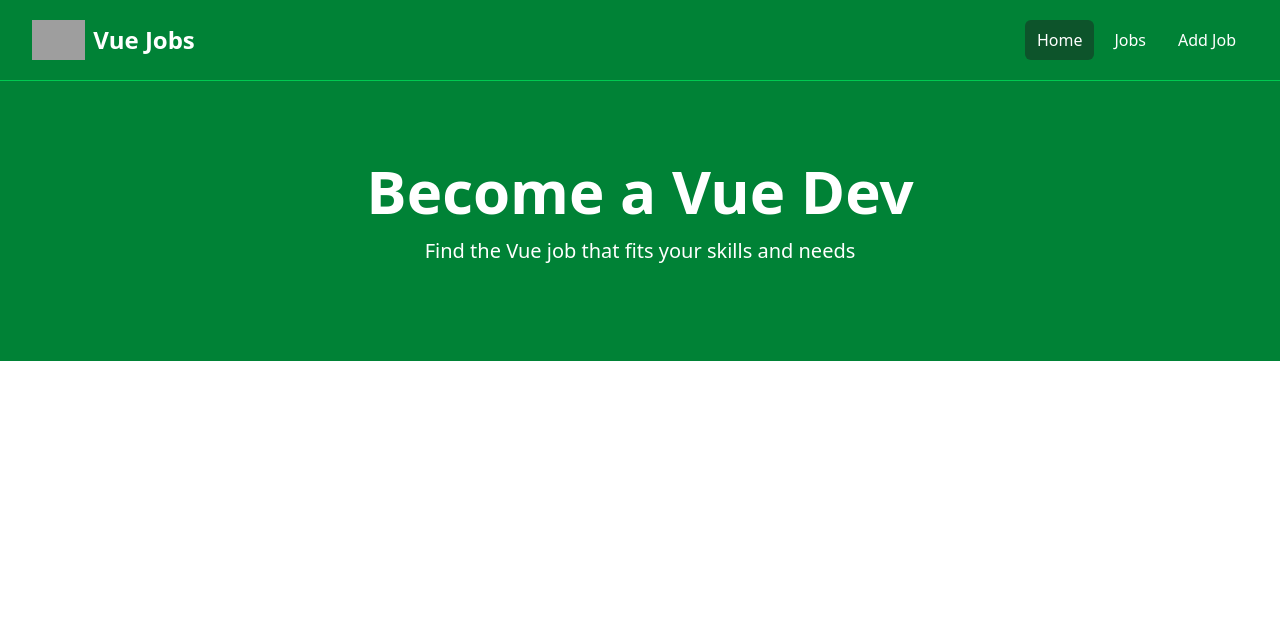
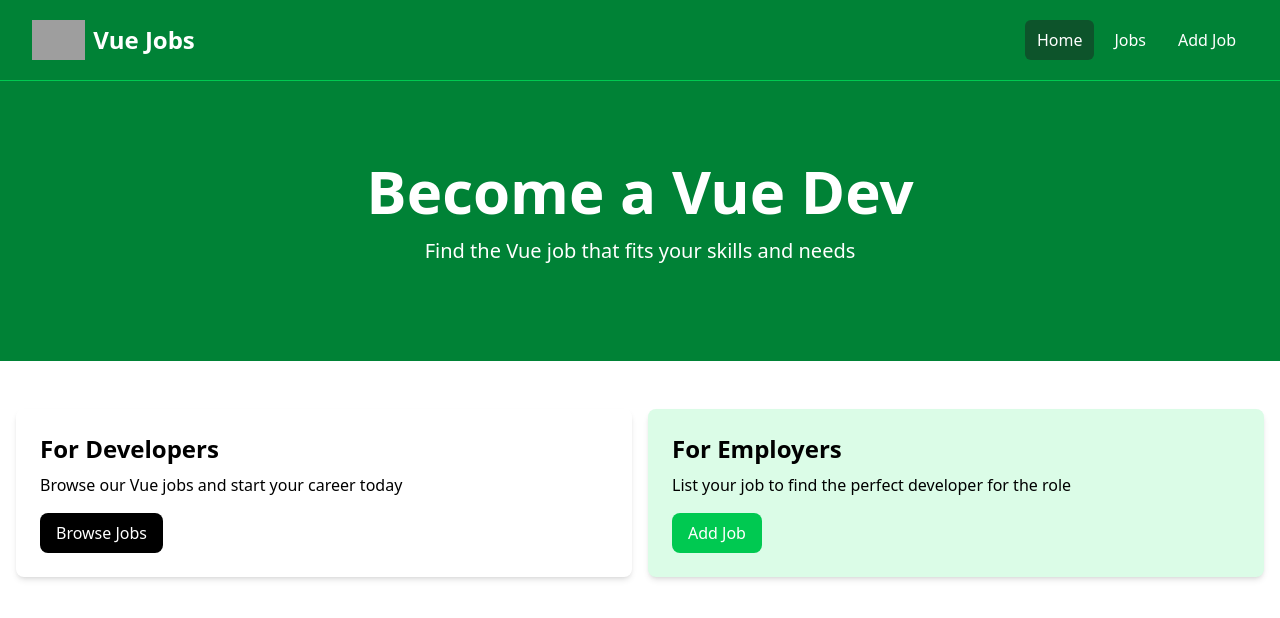
Before and after one commit to kalefed/learning-vue, a Vue app in the folder vue-crash-course/: page / in a window 1280 px wide. Shown: the top 618 px of the page. Built offline with nearby package versions, Linux system fonts and the light colour scheme; grey boxes are pictures that could not be loaded.

Commit message:
feat: Add dynamic home card components

```diff
--- a/vue-crash-course/src/App.vue
+++ b/vue-crash-course/src/App.vue
@@ -1,8 +1,11 @@
 <script setup>
 import Navbar from "@/components/Navbar.vue";
 import Hero from "@/components/Hero.vue";
+import HomeCards from "@/components/HomeCards.vue";
 </script>
+
 <template>
   <Navbar />
   <Hero />
+  <HomeCards />
 </template>
--- /dev/null
+++ b/vue-crash-course/src/components/Card.vue
@@ -0,0 +1,15 @@
+<script setup>
+import { defineProps } from "vue";
+defineProps({
+  bg: {
+    type: String,
+    default: "bg-grey-100",
+  },
+});
+</script>
+
+<template>
+  <div :class="`${bg} p-6 rounded-lg shadow-md`">
+    <slot></slot>
+  </div>
+</template>
--- /dev/null
+++ b/vue-crash-course/src/components/HomeCards.vue
@@ -0,0 +1,37 @@
+<script setup>
+import Card from "./Card.vue";
+</script>
+
+<template>
+  <section class="py-4">
+    <div class="container-xl lg:container m-auto">
+      <div class="grid grid-cols-1 md:grid-cols-2 gap-4 p-4 rounded-lg">
+        <Card>
+          <h2 class="text-2xl font-bold">For Developers</h2>
+          <p class="mt-2 mb-4">
+            Browse our Vue jobs and start your career today
+          </p>
+          <a
+            href="jobs.html"
+            class="inline-block bg-black text-white rounded-lg px-4 py-2 hover:bg-gray-700"
+          >
+            Browse Jobs
+          </a></Card
+        >
+
+        <Card bg="bg-green-100">
+          <h2 class="text-2xl font-bold">For Employers</h2>
+          <p class="mt-2 mb-4">
+            List your job to find the perfect developer for the role
+          </p>
+          <a
+            href="add-job.html"
+            class="inline-block bg-green-500 text-white rounded-lg px-4 py-2 hover:bg-green-600"
+          >
+            Add Job
+          </a></Card
+        >
+      </div>
+    </div>
+  </section>
+</template>
```
